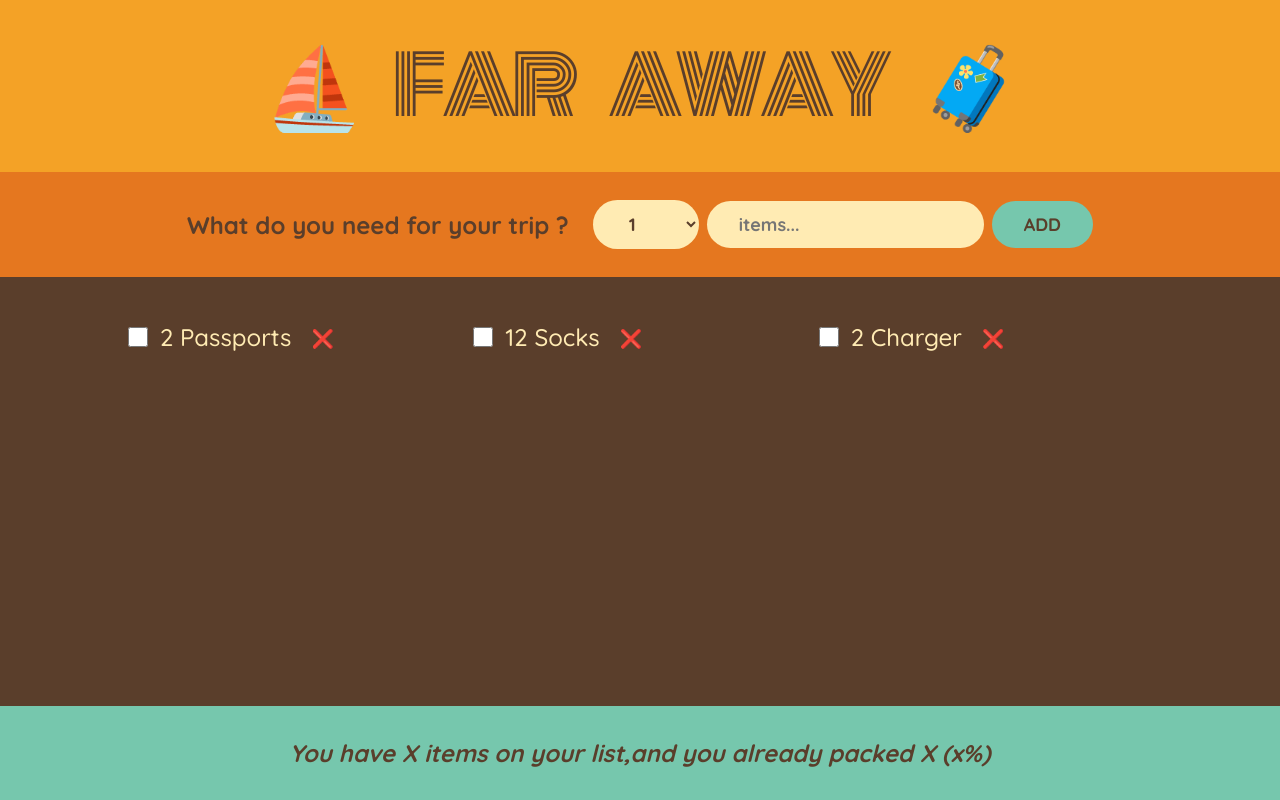
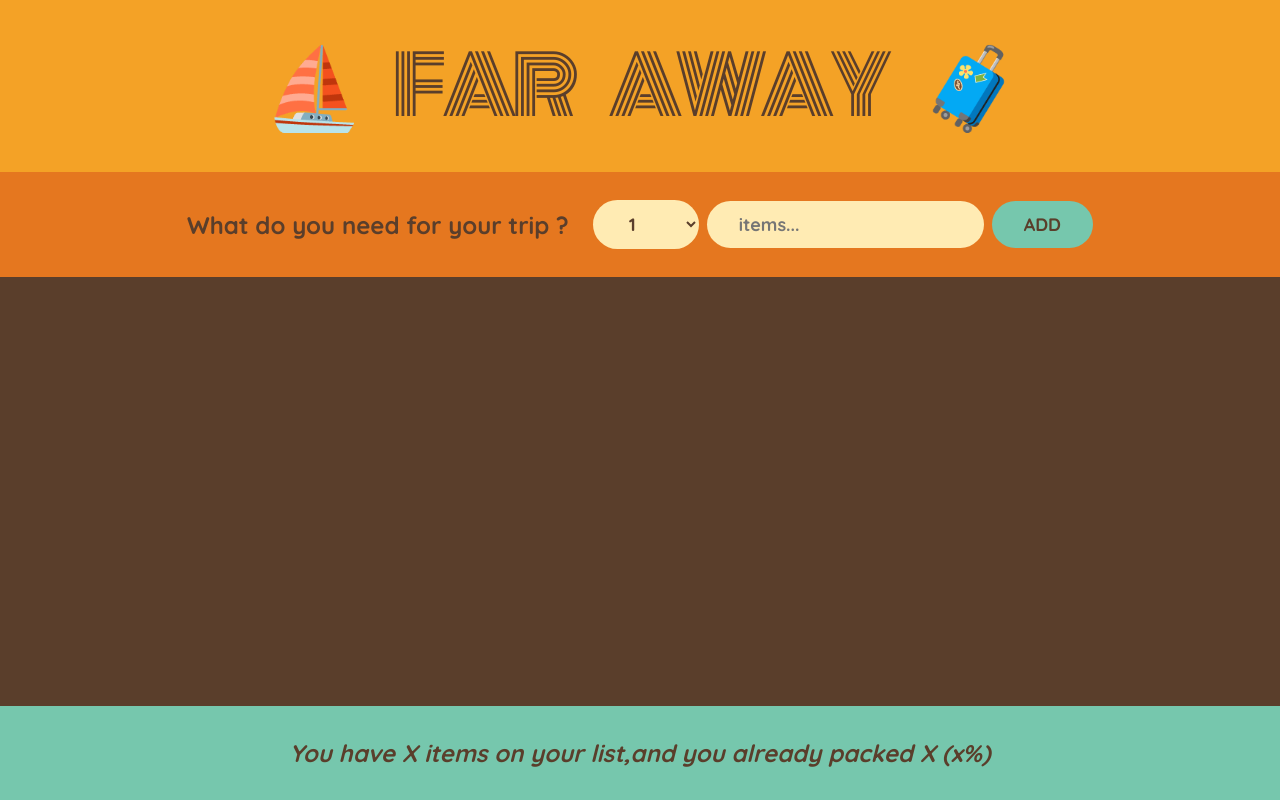
Before and after one commit to ysfcbn/travel-list, a React (Create React App) app: page / in a window 1280 px wide. Built offline with nearby package versions, Linux system fonts and the light colour scheme.

Commit message:
check,delete,add functions added

```diff
--- a/src/App.js
+++ b/src/App.js
@@ -1,17 +1,33 @@
 import { useState } from "react";
 
-const initialItems = [
-  { id: 1, description: "Passports", quantity: 2, packed: false },
-  { id: 2, description: "Socks", quantity: 12, packed: false },
-  { id: 3, description: "Charger", quantity: 2, packed: false },
-];
+export default function App() {
+  const [items, setItems] = useState([]);
 
-export default function App() {
+  function handleAddItems(item) {
+    setItems((items) => [...items, item]);
+  }
+
+  function handleDeleteItem(id) {
+    setItems((items) => items.filter((item) => item.id !== id));
+  }
+
+  function handleToggleItem(id) {
+    setItems((items) =>
+      items.map((item) =>
+        item.id === id ? { ...item, packed: !item.packed } : item
+      )
+    );
+  }
+
   return (
     <div className="app">
       <Logo />
-      <Form />
-      <PackingList />
+      <Form onAddItems={handleAddItems} />
+      <PackingList
+        items={items}
+        onDeleteItem={handleDeleteItem}
+        onToggleItem={handleToggleItem}
+      />
       <Stats />
     </div>
   );
@@ -20,7 +36,7 @@
 function Logo() {
   return <h1>⛵ Far Away 🧳</h1>;
 }
-function Form() {
+function Form({ onAddItems }) {
   const [description, setDescription] = useState("");
   const [quantity, setQuantity] = useState(1);
 
@@ -29,13 +45,13 @@
 
     if (!description) return;
 
-    const newItem = { id: Date.now(), description, quantity, package: false };
+    const newItem = { id: Date.now(), description, quantity, packed: false };
     console.log(newItem);
+
+    onAddItems(newItem);
 
     setDescription("");
     setQuantity(1);
-    initialItems.push(newItem);
-    console.log(initialItems);
   }
 
   return (
@@ -58,26 +74,35 @@
     </form>
   );
 }
-function PackingList() {
+function PackingList({ items, onDeleteItem, onToggleItem }) {
   return (
     <div className="list">
       <ul>
-        {initialItems.map((item) => (
-          <Item item={item} key={item.id} />
+        {items.map((item) => (
+          <Item
+            item={item}
+            onDeleteItem={onDeleteItem}
+            onToggleItem={onToggleItem}
+            key={item.id}
+          />
         ))}
       </ul>
     </div>
   );
 }
 
-function Item({ item }) {
+function Item({ item, onDeleteItem, onToggleItem }) {
   return (
     <li>
-      <input type="checkbox"></input>
+      <input
+        type="checkbox"
+        value={item.packed}
+        onChange={() => onToggleItem(item.id)}
+      ></input>
       <span style={item.packed ? { textDecoration: "line-through" } : {}}>
         {item.quantity} {item.description}
       </span>
-      <button>❌</button>
+      <button onClick={() => onDeleteItem(item.id)}>❌</button>
     </li>
   );
 }
```
